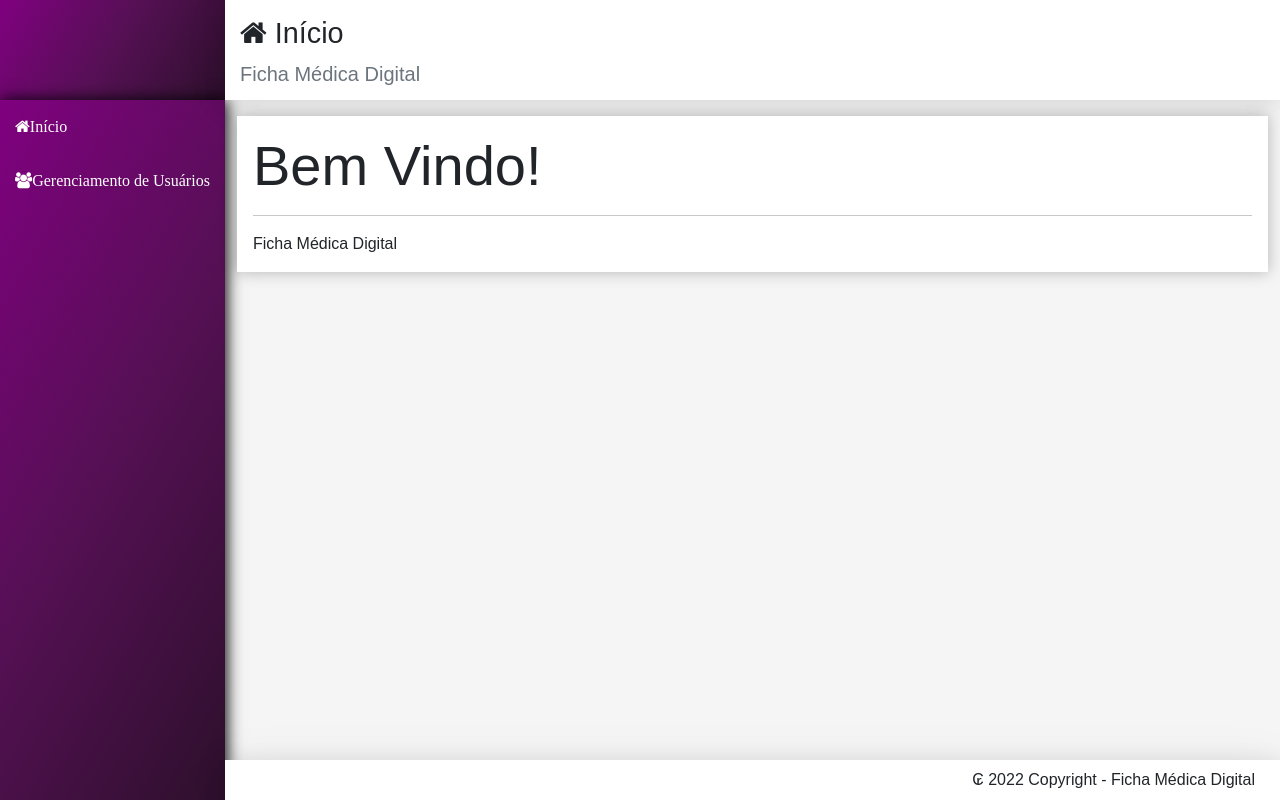
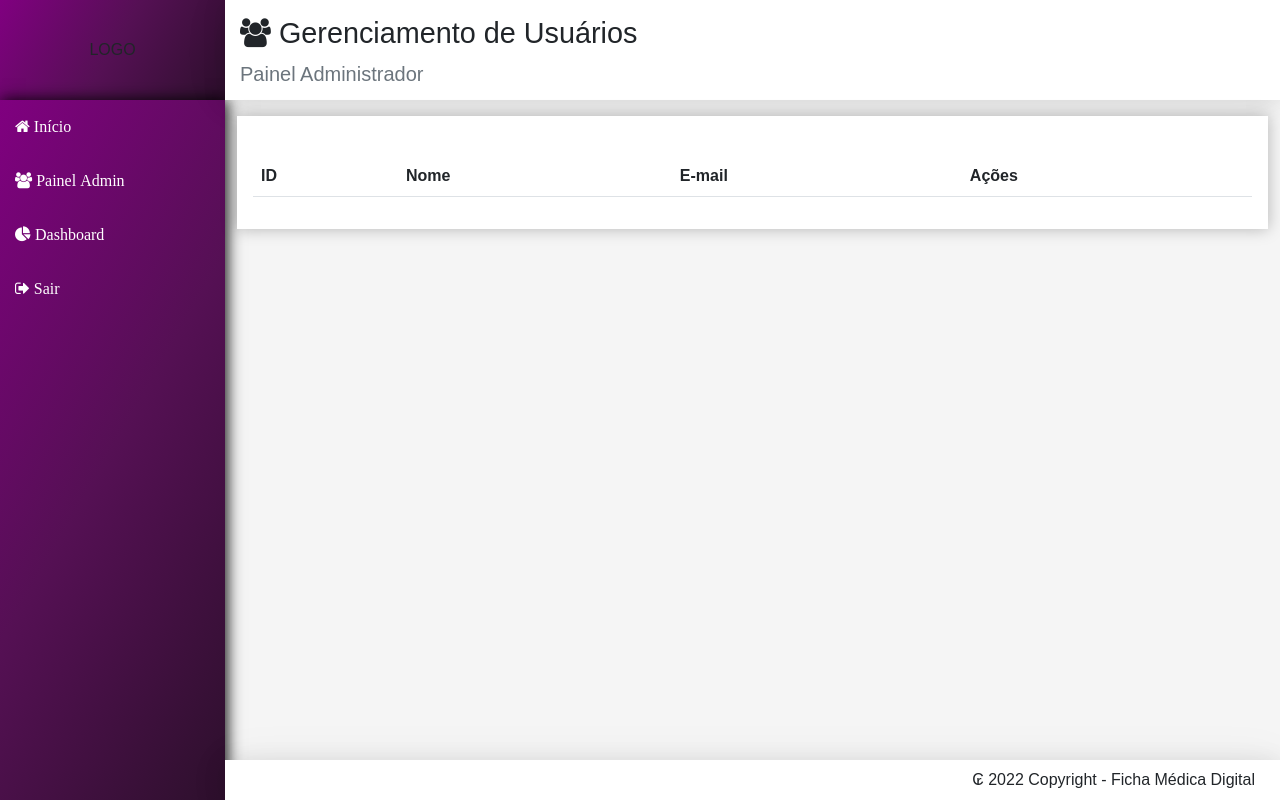
Before and after one commit to ICEI-PUC-Minas-PPLES-TI/plf-es-2022-2-ti5-5104100-fichamedicadigital, a React (Create React App) app in the folder codigo/frontend/: page /users in a window 1280 px wide. Before the commit this address led to /. Built offline with nearby package versions, Linux system fonts and the light colour scheme.

Commit message:
adicionando links na nav, view de dashboard e link de logout

```diff
--- a/codigo/frontend/package.json
+++ b/codigo/frontend/package.json
@@ -6,9 +6,10 @@
     "@testing-library/jest-dom": "^5.16.5",
     "@testing-library/react": "^13.3.0",
     "@testing-library/user-event": "^13.5.0",
+    "axios": "0.18.0",
     "bootstrap": "^5.2.0",
     "font-awesome": "^4.7.0",
-    "axios": "0.18.0",
+    "json-server": "^0.17.0",
     "react": "^18.2.0",
     "react-dom": "^18.2.0",
     "react-router": "4.2.0",
@@ -17,7 +18,7 @@
     "web-vitals": "^2.1.4"
   },
   "scripts": {
-    "start": "react-scripts start",
+    "start":"json-server --watch db.json --port 3001",
     "build": "react-scripts build",
     "test": "react-scripts test",
     "eject": "react-scripts eject"
--- a/codigo/frontend/src/components/template/Logo/Logo.jsx
+++ b/codigo/frontend/src/components/template/Logo/Logo.jsx
@@ -5,6 +5,7 @@ import { Link } from 'react-router-dom'
 
 export default props =>
     <aside className='logo'>
+        LOGO
         <Link to="/" className='logo'>
             {/* <img src={logo} alt="logo"/> */}
         </Link>
--- a/codigo/frontend/src/components/template/Nav/Nav.jsx
+++ b/codigo/frontend/src/components/template/Nav/Nav.jsx
@@ -6,10 +6,17 @@ export default props =>
     <aside className="menu-area">
     <nav className='menu'>
         <Link to="/">
-            <i className='fa fa-home'>Início</i>
+            <i className='fa fa-home'>  Início</i>
         </Link>
         <Link to="/users">
-            <i className='fa fa-users'>Gerenciamento de Usuários</i>
+            <i className='fa fa-users'>  Painel Admin</i>
         </Link>
+        <Link to="/dashboard">
+            <i className='fa fa-pie-chart'>  Dashboard</i>
+        </Link>
+        <Link to="/dashboard">
+            <i className='fa fa-sign-out'>  Sair</i>
+        </Link>
+
     </nav>
     </aside>
--- /dev/null
+++ b/codigo/frontend/src/components/views/DashBoard/DashBoard.jsx
@@ -0,0 +1,8 @@
+import React from "react";
+import Main from '../../template/Main/Main'
+
+export default props =>
+    <Main icon="pie-chart" title="Dashboard"
+        subtitle="Dashboard Admin">
+        <p className='mb-0'>Teste</p>
+    </Main>
--- /dev/null
+++ b/codigo/frontend/src/components/views/UserCrud/UserCrud.jsx
@@ -0,0 +1,38 @@
+import React, { Component } from "react";
+import Main from "../../template/Main/Main";
+
+const headerProps = {
+    icon: 'users',
+    title: 'Gerenciamento de Usuários',
+    subtitle: 'Painel Administrador'
+}
+
+export default class UserCrud extends Component {
+
+
+    renderTable() {
+        return (
+            <table className="table mt-4">
+                <thead>
+                    <tr>
+                        <th>ID</th>
+                        <th>Nome</th>
+                        <th>E-mail</th>
+                        <th>Ações</th>
+                    </tr>
+                </thead>
+                <tbody>
+
+                </tbody>
+            </table>
+        )
+    }
+
+    render() {
+        return (
+            <Main {...headerProps}>
+                {this.renderTable()}
+            </Main>
+        )
+    }
+}
--- a/codigo/frontend/src/main/Routes.jsx
+++ b/codigo/frontend/src/main/Routes.jsx
@@ -2,9 +2,13 @@ import React from "react";
 import {Switch, Route, Redirect} from 'react-router'
 
 import Home from "../components/views/Home/Home";
+import UserCrud from "../components/views/UserCrud/UserCrud";
+import DashBoard from "../components/views/DashBoard/DashBoard";
 
 export default props =>
     <Switch>
         <Route exact path='/' component={Home}/>
+        <Route path='/users' component={UserCrud}/>
+        <Route path='/dashboard' component={DashBoard}/>
         <Redirect from='*' to='/'/>
     </Switch>
```
Also changed, not shown: 1 other file (tests, documents, lock files or other folders).
